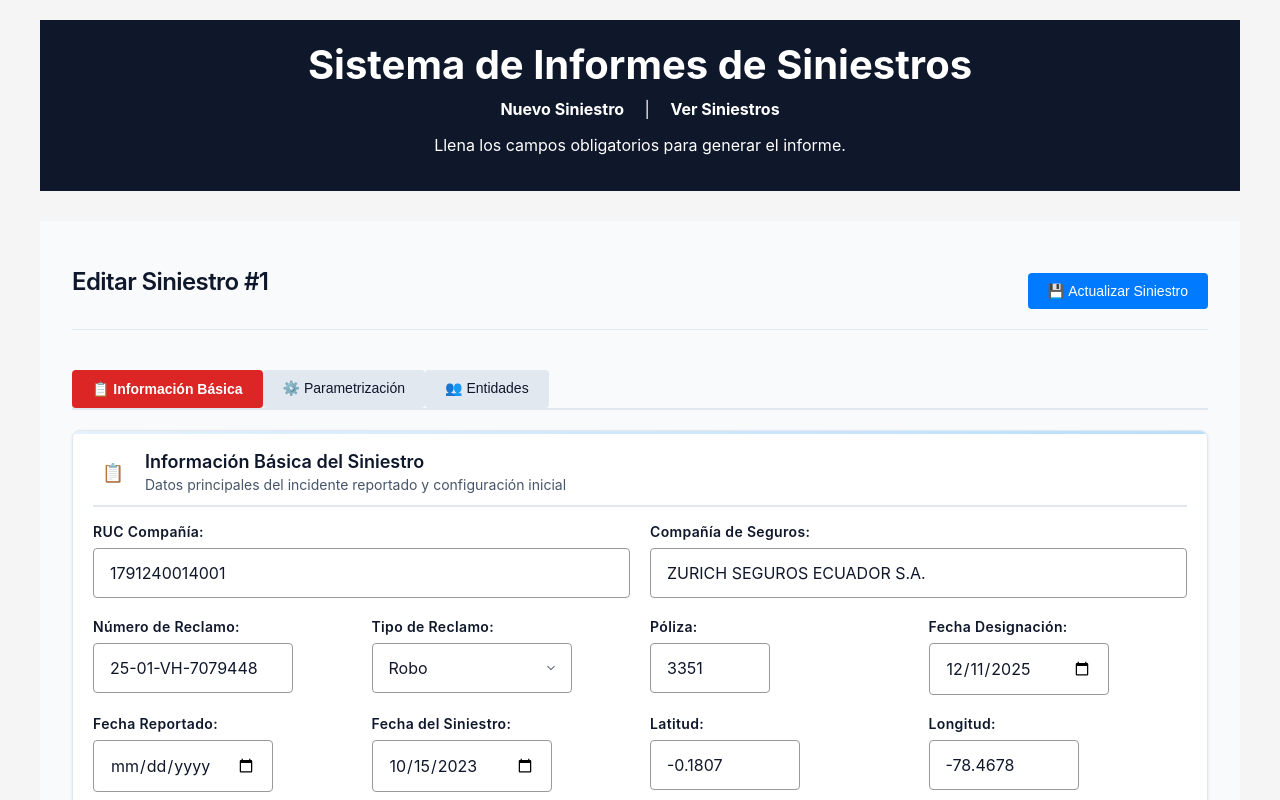
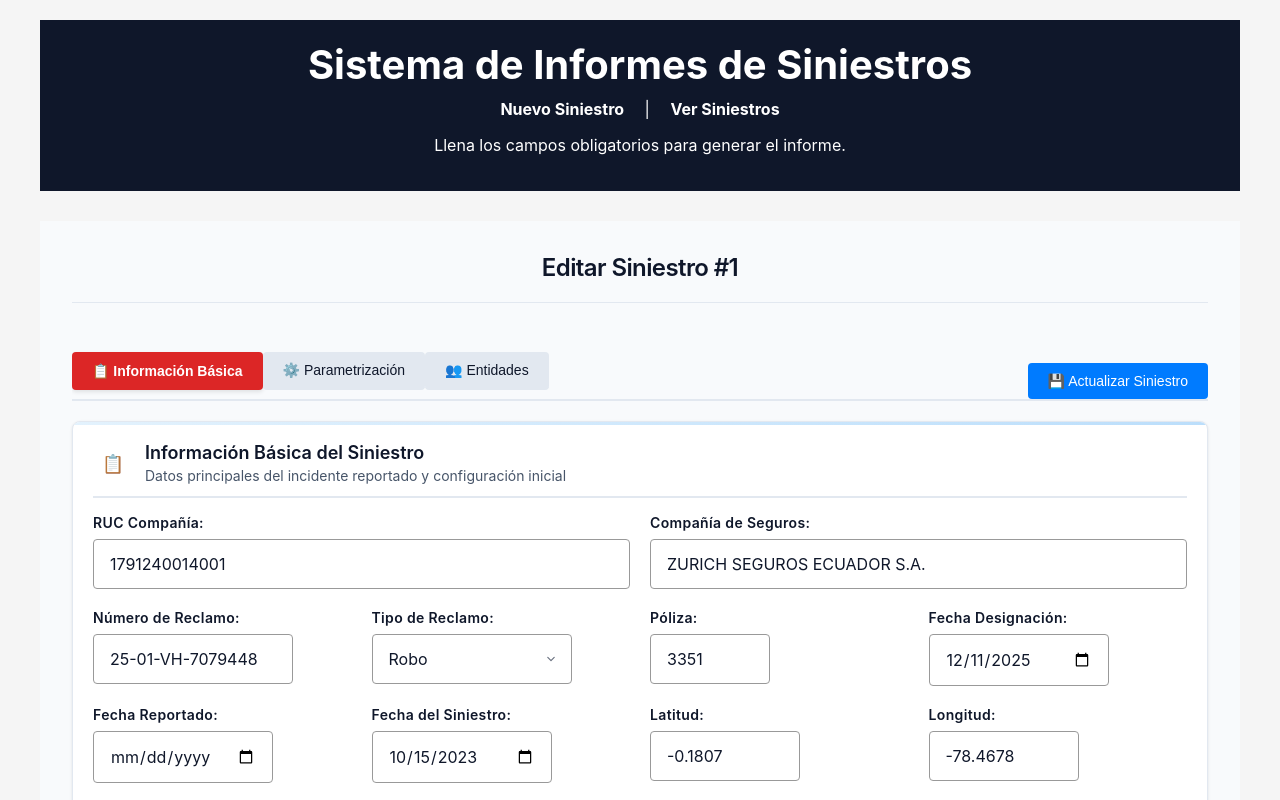
Before and after one commit to ginaproanio/Siniestros, a React (Create React App) app in the folder frontend/: page /siniestro/1/editar in a window 1280 px wide. Shown: the top 800 px of the page. Built offline with nearby package versions, Linux system fonts and the light colour scheme; no server answers.

Commit message:
Move save button from Entidades tab to tabs header for always-visible access

```diff
--- a/frontend/src/components/SiniestroForm.tsx
+++ b/frontend/src/components/SiniestroForm.tsx
@@ -233,8 +233,29 @@ const SiniestroForm: React.FC = () => {
   return (
     <div className="form-container">
       <div className="form-header">
-        <div style={{ display: "flex", justifyContent: "space-between", alignItems: "center" }}>
-          <h2>{isEditMode ? `Editar Siniestro #${siniestroId}` : 'Registro de Siniestro'}</h2>
+        <h2>{isEditMode ? `Editar Siniestro #${siniestroId}` : 'Registro de Siniestro'}</h2>
+      </div>
+
+      {/* Tab Navigation */}
+      <div className="tabs-container">
+        <div className="tabs-header" style={{ display: "flex", justifyContent: "space-between", alignItems: "center" }}>
+          <div style={{ display: "flex" }}>
+            {tabs.map((tab) => {
+              const isActive = activeTab === tab.id;
+              const buttonClass = `tab-button${isActive ? " active" : ""}`;
+
+              return (
+                <button
+                  key={tab.id}
+                  type="button"
+                  className={buttonClass}
+                  onClick={() => goToTab(tab.id)}
+                >
+                  {tab.icon} {tab.title}
+                </button>
+              );
+            })}
+          </div>
           <button
             type="submit"
             className="btn-submit-main"
@@ -252,27 +273,6 @@ const SiniestroForm: React.FC = () => {
           >
             {saving ? "💾 Guardando..." : `💾 ${isEditMode ? "Actualizar Siniestro" : "Crear Siniestro"}`}
           </button>
-        </div>
-      </div>
-
-      {/* Tab Navigation */}
-      <div className="tabs-container">
-        <div className="tabs-header">
-          {tabs.map((tab) => {
-            const isActive = activeTab === tab.id;
-            const buttonClass = `tab-button${isActive ? " active" : ""}`;
-
-            return (
-              <button
-                key={tab.id}
-                type="button"
-                className={buttonClass}
-                onClick={() => goToTab(tab.id)}
-              >
-                {tab.icon} {tab.title}
-              </button>
-            );
-          })}
         </div>
 
         {/* Tab Content */}
@@ -1088,15 +1088,7 @@ const SiniestroForm: React.FC = () => {
                     </div>
                   </div>
 
-                  {/* Submit Button */}
-                  <div
-                    className="tab-navigation"
-                    style={{ justifyContent: "center" }}
-                  >
-                    <button type="submit" className="btn-submit-tab">
-                      {saving ? "Guardando..." : (isEditMode ? "Actualizar Siniestro" : "Crear Siniestro")}
-                    </button>
-                  </div>
+
                 </div>
               </div>
             )}
```
